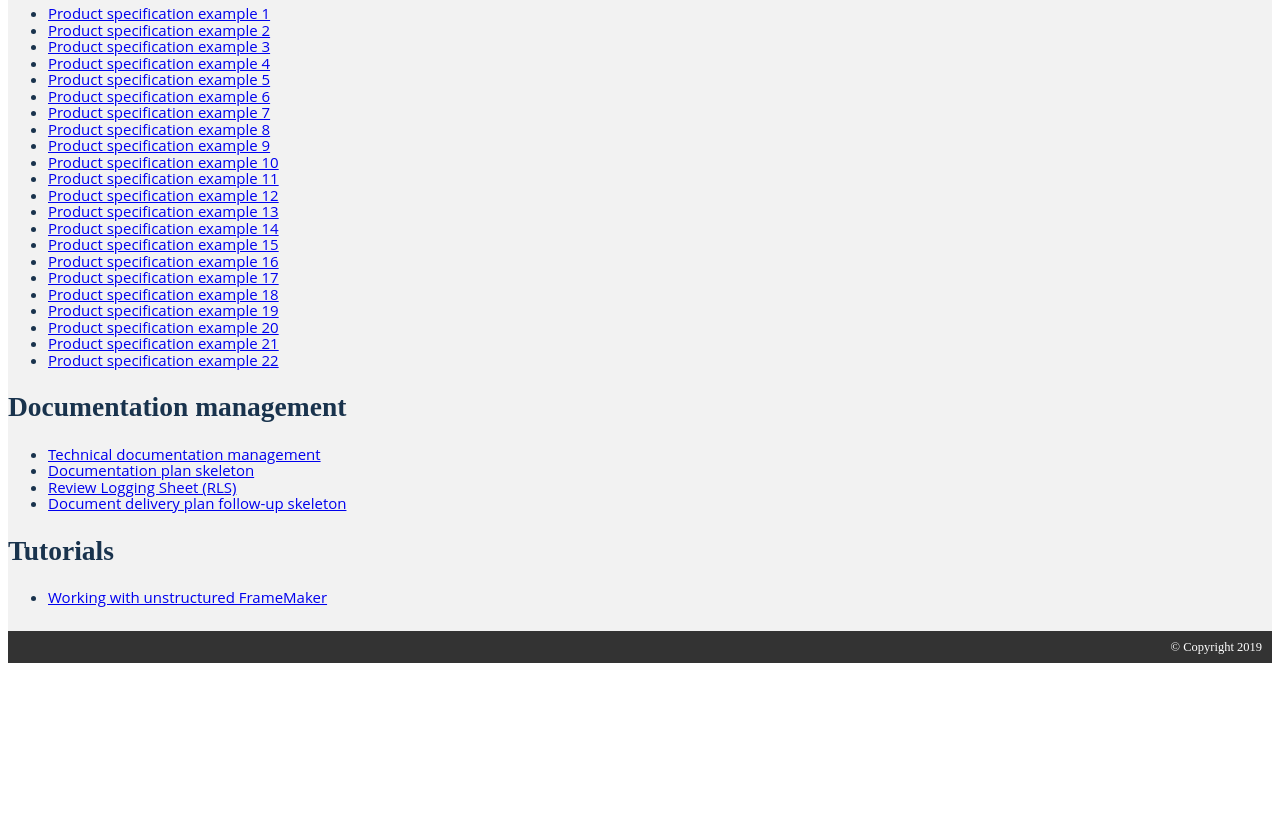
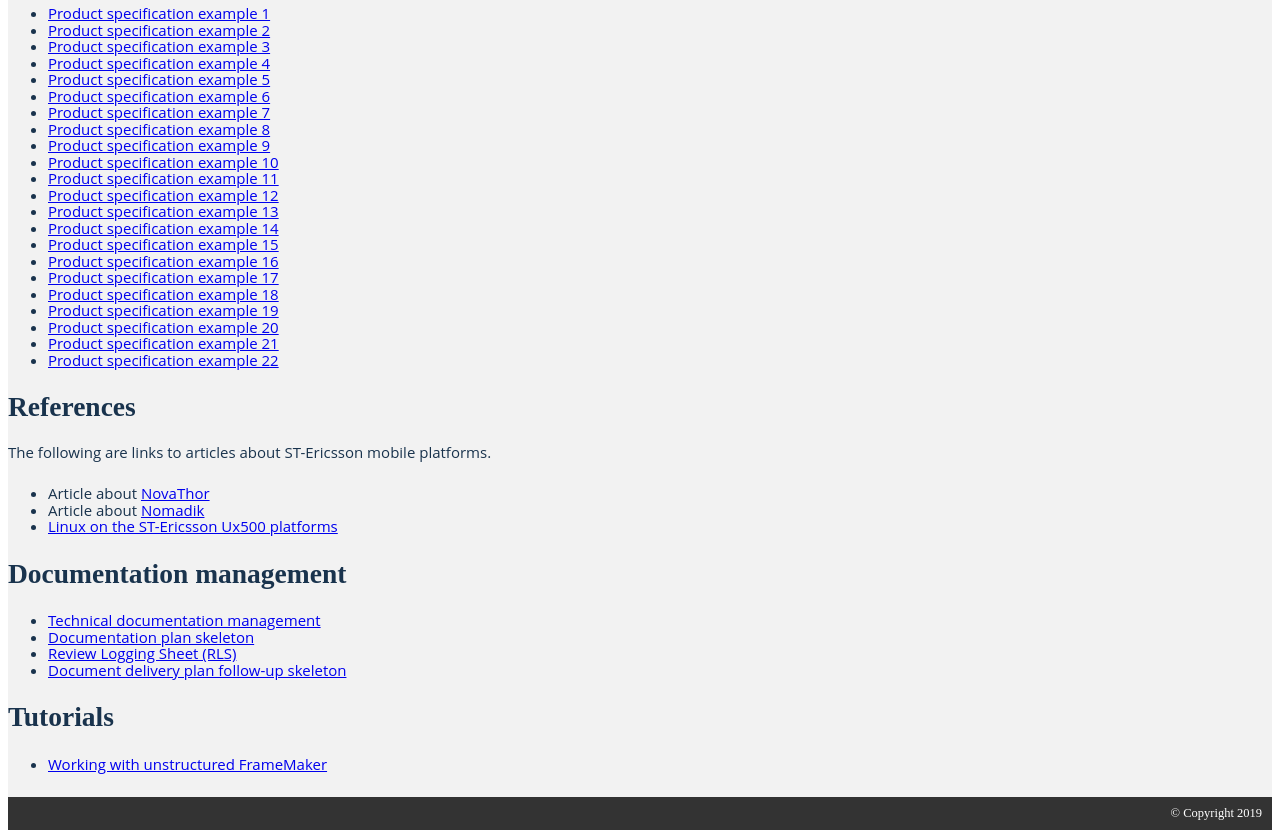
Before and after one commit to aboutBramley/anne-bramley, a plain HTML site: page writing.html in a window 1280 px wide. Shown: the part 613-1451 px from the top of the page. Before the commit the page ends 1284 px from the top, so only its background shows below. Drawn offline with Linux system fonts and the light colour scheme.

Commit message:
Updates on writing samples

```diff
--- a/writing.html
+++ b/writing.html
@@ -66,6 +66,16 @@
 				<li><a href="files/product_documentation_STw5095_datasheet.pdf" target="_blank">Product specification example 21</a></li>
 				<li><a href="files/product_documentation_STw5098_datasheet.pdf" target="_blank">Product specification example 22</a></li>
 			</ul>
+
+		<h2>References</h2>
+		<p>The following are links to articles about ST-Ericsson mobile platforms.</p>
+		<ul>
+			<li>Article about <a href="https://en.wikipedia.org/wiki/NovaThor">NovaThor</a></li>
+			<li>Article about <a href="https://en.wikipedia.org/wiki/Nomadik">Nomadik</a></li>
+			<li><a href="https://dflund.se/~triad/krad/ux500/">Linux on the ST-Ericsson Ux500 platforms</a></li>
+		</ul>
+
+
 		<h2>Documentation management</h2>
 		<ul>
 			<li><a href="files/TechDocManagement.pdf" target="_blank">Technical documentation management</a></li>
```
